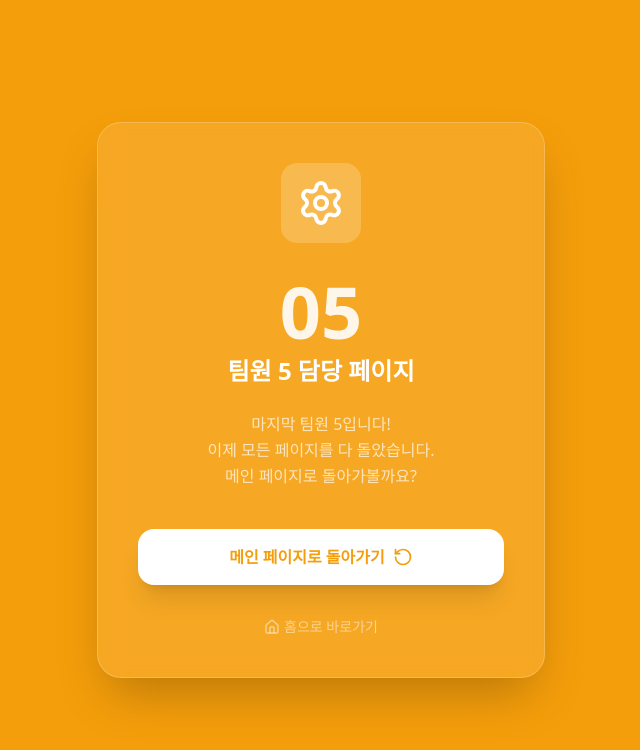
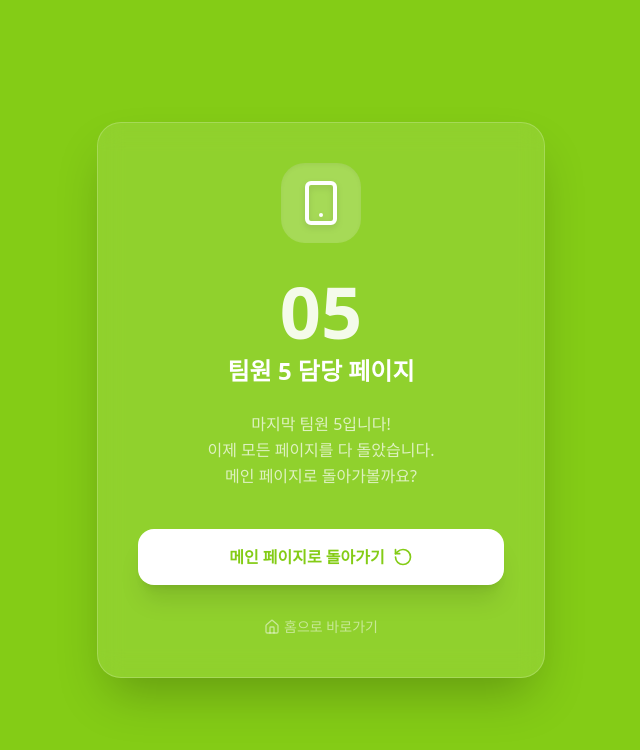
Before and after one commit to starstation2035/s, a Next.js app: page /member5 in a window 1280 px wide. Shown: the top 750 px of the page, without its empty margins (319-959 px from the left). Built offline with nearby package versions, Linux system fonts and the light colour scheme.

Commit message:
상단로고+배경화면변경

```diff
--- a/app/member5/page.tsx
+++ b/app/member5/page.tsx
@@ -2,15 +2,15 @@
 
 import React from 'react';
 import Link from 'next/link';
-import { RotateCcw, Settings, Home } from 'lucide-react';
+import { RotateCcw, Smartphone, Home } from 'lucide-react';
 
 export default function Member5() {
   return (
-    <div className="min-h-screen flex flex-col items-center justify-center bg-[#F59E0B] text-white p-6">
+    <div className="min-h-screen flex flex-col items-center justify-center bg-[#84CC16] text-white p-6">
       <div className="max-w-md w-full bg-white/10 backdrop-blur-md rounded-3xl p-10 shadow-2xl border border-white/20 text-center">
         <div className="mb-8 flex justify-center">
-          <div className="w-20 h-20 bg-white/20 rounded-2xl flex items-center justify-center">
-            <Settings className="w-12 h-12 text-white" />
+          <div className="w-20 h-20 bg-white/20 rounded-3xl flex items-center justify-center shadow-inner">
+            <Smartphone className="w-12 h-12 text-white drop-shadow-md" />
           </div>
         </div>
 
@@ -25,7 +25,7 @@ export default function Member5() {
 
         <Link
           href="/"
-          className="group flex items-center justify-center gap-2 bg-white text-[#F59E0B] font-bold py-4 px-8 rounded-2xl hover:scale-105 transition-all duration-300 shadow-xl shadow-black/10"
+          className="group flex items-center justify-center gap-2 bg-white text-[#84CC16] font-bold py-4 px-8 rounded-2xl hover:scale-105 transition-all duration-300 shadow-xl shadow-black/10"
         >
           메인 페이지로 돌아가기
           <RotateCcw className="w-5 h-5 group-hover:rotate-180 transition-transform duration-500" />
```
